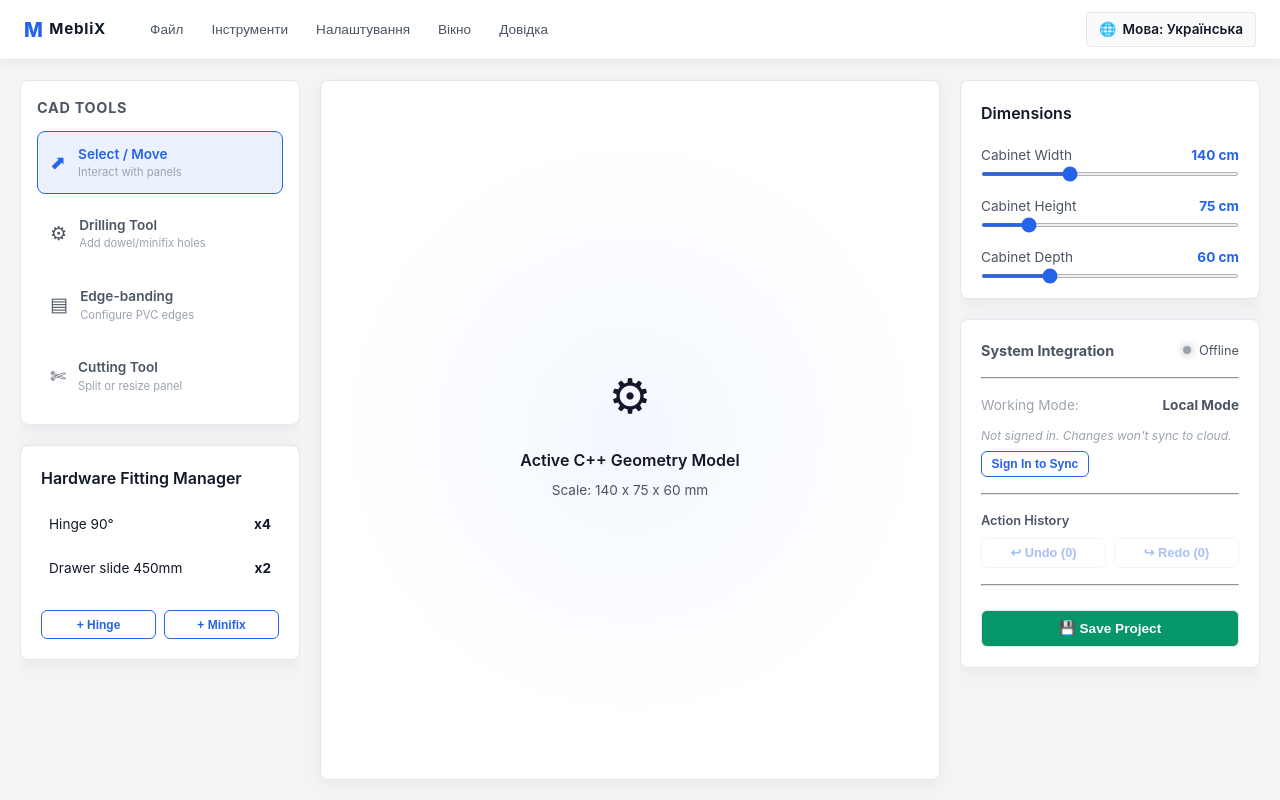
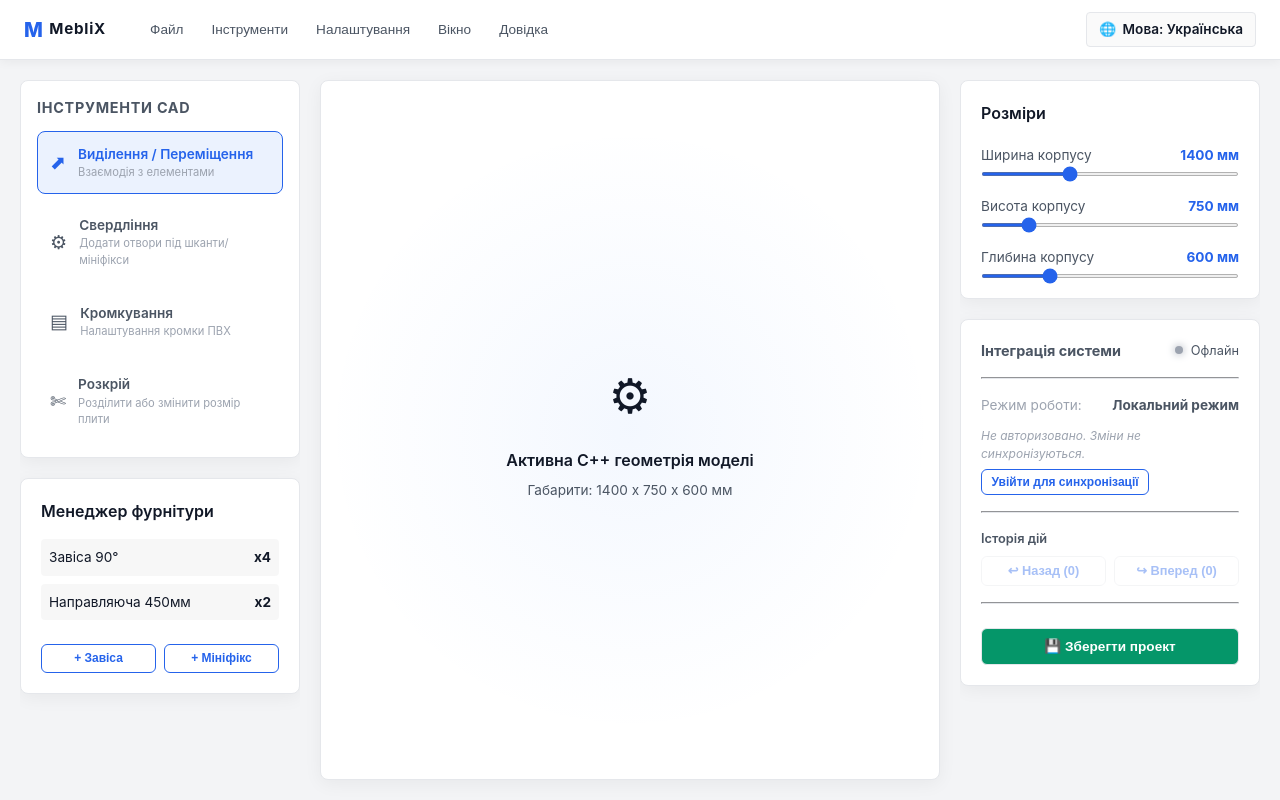
Before and after one commit to FranciscoFrank/MebliXDesktop, a React (Vite) app in the folder src/ui/: page / in a window 1280 px wide. Built offline with nearby package versions, Linux system fonts and the light colour scheme.

Commit message:
feat: add Ukrainian localization and switch dimensions to millimeters

```diff
--- a/src/ui/src/components/atoms/StatusIndicator.jsx
+++ b/src/ui/src/components/atoms/StatusIndicator.jsx
@@ -3,9 +3,12 @@ import React from 'react';
 export function StatusIndicator({ status }) {
   const getStatusColor = () => {
     switch (status) {
-      case 'Connected': return 'var(--accent-color)';
-      case 'Warning': return '#f59e0b';
-      case 'Error': return '#ef4444';
+      case 'Connected':
+      case 'Підключено': return 'var(--accent-color)';
+      case 'Warning':
+      case 'Попередження': return '#f59e0b';
+      case 'Error':
+      case 'Помилка': return '#ef4444';
       default: return 'var(--text-muted)';
     }
   };
--- a/src/ui/src/components/organisms/AdvancedToolbar.jsx
+++ b/src/ui/src/components/organisms/AdvancedToolbar.jsx
@@ -5,10 +5,10 @@ export function AdvancedToolbar({ onToolSelect }) {
   const [activeTool, setActiveTool] = useState('select');
 
   const tools = [
-    { id: 'select', icon: '⬈', label: 'Select / Move', description: 'Interact with panels' },
-    { id: 'drill', icon: '⚙', label: 'Drilling Tool', description: 'Add dowel/minifix holes' },
-    { id: 'edge', icon: '▤', label: 'Edge-banding', description: 'Configure PVC edges' },
-    { id: 'cut', icon: '✄', label: 'Cutting Tool', description: 'Split or resize panel' }
+    { id: 'select', icon: '⬈', label: 'Виділення / Переміщення', description: 'Взаємодія з елементами' },
+    { id: 'drill', icon: '⚙', label: 'Свердління', description: 'Додати отвори під шканти/мініфікси' },
+    { id: 'edge', icon: '▤', label: 'Кромкування', description: 'Налаштування кромки ПВХ' },
+    { id: 'cut', icon: '✄', label: 'Розкрій', description: 'Розділити або змінити розмір плити' }
   ];
 
   const handleToolClick = (toolId) => {
@@ -18,7 +18,7 @@ export function AdvancedToolbar({ onToolSelect }) {
 
   return (
     <div className="glass-panel" style={{ padding: '1rem', display: 'flex', flexDirection: 'column', gap: '0.75rem' }}>
-      <h3 style={{ fontSize: '0.9rem', color: 'var(--text-secondary)', textTransform: 'uppercase', letterSpacing: '0.05em' }}>CAD Tools</h3>
+      <h3 style={{ fontSize: '0.9rem', color: 'var(--text-secondary)', textTransform: 'uppercase', letterSpacing: '0.05em' }}>Інструменти CAD</h3>
       <div style={{ display: 'flex', flexDirection: 'column', gap: '0.5rem' }}>
         {tools.map(tool => (
           <ToolbarItem
--- a/src/ui/src/components/organisms/FittingManager.jsx
+++ b/src/ui/src/components/organisms/FittingManager.jsx
@@ -3,8 +3,8 @@ import Button from '../atoms/Button';
 
 export function FittingManager() {
   const [fittings, setFittings] = useState([
-    { id: 1, type: 'Hinge 90°', qty: 4 },
-    { id: 2, type: 'Drawer slide 450mm', qty: 2 }
+    { id: 1, type: 'Завіса 90°', qty: 4 },
+    { id: 2, type: 'Направляюча 450мм', qty: 2 }
   ]);
 
   const addFitting = (type) => {
@@ -19,12 +19,12 @@ export function FittingManager() {
 
   return (
     <div className="glass-panel" style={{ padding: '1.25rem', display: 'flex', flexDirection: 'column', gap: '1rem' }}>
-      <h3 style={{ fontSize: '1rem', fontWeight: 600 }}>Hardware Fitting Manager</h3>
+      <h3 style={{ fontSize: '1rem', fontWeight: 600 }}>Менеджер фурнітури</h3>
 
       {/* List */}
       <div style={{ display: 'flex', flexDirection: 'column', gap: '0.5rem' }}>
         {fittings.map(item => (
-          <div key={item.id} style={{ display: 'flex', justifyContent: 'space-between', fontSize: '0.85rem', background: 'rgba(255,255,255,0.02)', padding: '0.5rem', borderRadius: '4px' }}>
+          <div key={item.id} style={{ display: 'flex', justifyContent: 'space-between', fontSize: '0.85rem', background: 'rgba(0,0,0,0.03)', padding: '0.5rem', borderRadius: '4px' }}>
             <span>{item.type}</span>
             <strong>x{item.qty}</strong>
           </div>
@@ -33,8 +33,8 @@ export function FittingManager() {
 
       {/* Speed dial */}
       <div style={{ display: 'grid', gridTemplateColumns: '1fr 1fr', gap: '0.5rem', marginTop: '0.5rem' }}>
-        <Button variant="outline" onClick={() => addFitting('Hinge 90°')} style={{ fontSize: '0.75rem', padding: '0.4rem' }}>+ Hinge</Button>
-        <Button variant="outline" onClick={() => addFitting('Minifix Joint')} style={{ fontSize: '0.75rem', padding: '0.4rem' }}>+ Minifix</Button>
+        <Button variant="outline" onClick={() => addFitting('Завіса 90°')} style={{ fontSize: '0.75rem', padding: '0.4rem' }}>+ Завіса</Button>
+        <Button variant="outline" onClick={() => addFitting('З\'єднання Minifix')} style={{ fontSize: '0.75rem', padding: '0.4rem' }}>+ Мініфікс</Button>
       </div>
     </div>
   );
--- a/src/ui/src/components/organisms/SaveModal.jsx
+++ b/src/ui/src/components/organisms/SaveModal.jsx
@@ -54,7 +54,7 @@ export function SaveModal({ isOpen, onClose, onSaveLocal, onSaveCloud, isLoggedI
     <div style={modalOverlayStyle}>
       <div className="glass-panel" style={modalContentStyle}>
         <div style={{ display: 'flex', justifyContent: 'space-between', alignItems: 'center' }}>
-          <h3 style={{ fontSize: '1.2rem', fontWeight: 700 }}>Save Project</h3>
+          <h3 style={{ fontSize: '1.2rem', fontWeight: 700 }}>Зберегти проект</h3>
           <button
             onClick={onClose}
             style={{ background: 'none', border: 'none', color: 'var(--text-secondary)', fontSize: '1.2rem', cursor: 'pointer' }}
@@ -64,7 +64,7 @@ export function SaveModal({ isOpen, onClose, onSaveLocal, onSaveCloud, isLoggedI
         </div>
 
         <p style={{ color: 'var(--text-secondary)', fontSize: '0.85rem' }}>
-          Select the storage destination for your parametric model:
+          Оберіть місце збереження для вашої параметричної моделі:
         </p>
 
         <div style={{ display: 'flex', flexDirection: 'column', gap: '1rem' }}>
@@ -79,11 +79,11 @@ export function SaveModal({ isOpen, onClose, onSaveLocal, onSaveCloud, isLoggedI
             }}
           >
             <div style={{ display: 'flex', justifyContent: 'space-between', alignItems: 'center' }}>
-              <span style={{ fontWeight: 600, color: 'var(--text-primary)' }}>💾 Save Locally (.mbx)</span>
-              <span style={{ fontSize: '0.75rem', color: 'var(--text-muted)', border: '1px solid var(--text-muted)', padding: '0.1rem 0.4rem', borderRadius: '4px' }}>Offline First</span>
+              <span style={{ fontWeight: 600, color: 'var(--text-primary)' }}>💾 Зберегти локально (.mbx)</span>
+              <span style={{ fontSize: '0.75rem', color: 'var(--text-muted)', border: '1px solid var(--text-muted)', padding: '0.1rem 0.4rem', borderRadius: '4px' }}>Локальний файл</span>
             </div>
             <p style={{ fontSize: '0.75rem', color: 'var(--text-secondary)', lineHeight: '1.4' }}>
-              Saves the binary model parameters and complete design history (Undo/Redo action steps) to your computer. Excellent for offline work.
+              Зберігає геометричні параметри моделі та повну історію редагування (кроки Назад/Вперед) на вашому комп'ютері. Ідеально для автономної роботи.
             </p>
           </div>
 
@@ -97,22 +97,22 @@ export function SaveModal({ isOpen, onClose, onSaveLocal, onSaveCloud, isLoggedI
             }}
           >
             <div style={{ display: 'flex', justifyContent: 'space-between', alignItems: 'center' }}>
-              <span style={{ fontWeight: 600, color: 'var(--text-primary)' }}>☁️ Sync with MebliX Cloud</span>
-              <span style={{ fontSize: '0.75rem', color: 'var(--primary-color)', border: '1px solid var(--primary-color)', padding: '0.1rem 0.4rem', borderRadius: '4px' }}>Web Optimized</span>
+              <span style={{ fontWeight: 600, color: 'var(--text-primary)' }}>☁️ Синхронізувати з хмарою MebliX</span>
+              <span style={{ fontSize: '0.75rem', color: 'var(--primary-color)', border: '1px solid var(--primary-color)', padding: '0.1rem 0.4rem', borderRadius: '4px' }}>Веб-оптимізація</span>
             </div>
             <p style={{ fontSize: '0.75rem', color: 'var(--text-secondary)', lineHeight: '1.4' }}>
-              Compiles model geometry to highly optimized GLB/GLTF mesh and generates thumbnail preview directly in C++ Core, then uploads via Casablanca REST SDK. Necessary for synchronization with MebliX Web Configurator.
+              Компілює геометрію моделі у високооптимізований 3D-меш GLB/GLTF та генерує ескіз у C++ ядрі, після чого завантажує через Casablanca REST SDK. Необхідно для синхронізації з веб-конфігуратором MebliX.
             </p>
             {!isLoggedIn && (
               <div style={{ fontSize: '0.7rem', color: '#f59e0b', marginTop: '0.25rem', fontWeight: 600 }}>
-                ⚠️ Requires account authentication. You will be prompted to log in.
+                ⚠️ Потрібна авторизація облікового запису. Вам буде запропоновано увійти.
               </div>
             )}
           </div>
         </div>
 
         <div style={{ display: 'flex', justifyContent: 'flex-end', marginTop: '0.5rem' }}>
-          <Button variant="outline" onClick={onClose}>Cancel</Button>
+          <Button variant="outline" onClick={onClose}>Скасувати</Button>
         </div>
       </div>
     </div>
--- a/src/ui/src/components/organisms/StatusPanel.jsx
+++ b/src/ui/src/components/organisms/StatusPanel.jsx
@@ -18,8 +18,8 @@ export function StatusPanel({
   return (
     <div className="glass-panel" style={{ padding: '1.25rem', display: 'flex', flexDirection: 'column', gap: '1rem' }}>
       <div style={{ display: 'flex', justifyContent: 'space-between', alignItems: 'center' }}>
-        <h4 style={{ fontSize: '0.9rem', color: 'var(--text-secondary)' }}>System Integration</h4>
-        <StatusIndicator status={syncStatus === 'Connected' ? 'Connected' : 'Offline'} />
+        <h4 style={{ fontSize: '0.9rem', color: 'var(--text-secondary)' }}>Інтеграція системи</h4>
+        <StatusIndicator status={syncStatus === 'Connected' ? 'Підключено' : 'Офлайн'} />
       </div>
 
       <hr style={{ borderColor: 'var(--panel-border)' }} />
@@ -27,30 +27,30 @@ export function StatusPanel({
       {/* Mode and Account status */}
       <div style={{ display: 'flex', flexDirection: 'column', gap: '0.5rem', fontSize: '0.85rem' }}>
         <div style={{ display: 'flex', justifyContent: 'space-between', alignItems: 'center' }}>
-          <span style={{ color: 'var(--text-muted)' }}>Working Mode:</span>
+          <span style={{ color: 'var(--text-muted)' }}>Режим роботи:</span>
           <strong style={{ color: isOffline ? 'var(--text-secondary)' : 'var(--accent-color)' }}>
-            {isOffline ? 'Local Mode' : 'Cloud Mode'}
+            {isOffline ? 'Локальний режим' : 'Хмарний режим'}
           </strong>
         </div>
 
         {user ? (
           <div style={{ display: 'flex', flexDirection: 'column', gap: '0.4rem', marginTop: '0.2rem' }}>
             <div style={{ display: 'flex', justifyContent: 'space-between' }}>
-              <span style={{ color: 'var(--text-muted)' }}>Account:</span>
+              <span style={{ color: 'var(--text-muted)' }}>Акаунт:</span>
               <span>{user.username}</span>
             </div>
             <button
               onClick={onLogout}
               style={{ alignSelf: 'flex-end', background: 'none', border: 'none', color: '#ef4444', fontSize: '0.75rem', cursor: 'pointer', padding: 0 }}
             >
-              Sign Out
+              Вийти
             </button>
           </div>
         ) : (
           <div style={{ display: 'flex', flexDirection: 'column', gap: '0.4rem', marginTop: '0.2rem' }}>
-            <span style={{ fontSize: '0.75rem', color: 'var(--text-muted)', fontStyle: 'italic' }}>Not signed in. Changes won't sync to cloud.</span>
+            <span style={{ fontSize: '0.75rem', color: 'var(--text-muted)', fontStyle: 'italic' }}>Не авторизовано. Зміни не синхронізуються.</span>
             <Button variant="outline" onClick={onLoginClick} style={{ padding: '0.3rem 0.6rem', fontSize: '0.75rem', alignSelf: 'flex-start' }}>
-              Sign In to Sync
+              Увійти для синхронізації
             </Button>
           </div>
         )}
@@ -60,21 +60,21 @@ export function StatusPanel({
 
       {/* Undo/Redo parameters control history */}
       <div style={{ display: 'flex', flexDirection: 'column', gap: '0.5rem' }}>
-        <span style={{ fontSize: '0.8rem', color: 'var(--text-secondary)', fontWeight: 600 }}>Action History</span>
+        <span style={{ fontSize: '0.8rem', color: 'var(--text-secondary)', fontWeight: 600 }}>Історія дій</span>
         <div style={{ display: 'flex', gap: '0.5rem' }}>
           <Button
             variant="outline"
             onClick={onUndo}
             style={{ flex: 1, padding: '0.4rem', fontSize: '0.8rem', borderColor: undoSize > 0 ? 'var(--primary-color)' : 'var(--panel-border)', opacity: undoSize > 0 ? 1 : 0.4 }}
           >
-            ↩ Undo ({undoSize})
+            ↩ Назад ({undoSize})
           </Button>
           <Button
             variant="outline"
             onClick={onRedo}
             style={{ flex: 1, padding: '0.4rem', fontSize: '0.8rem', borderColor: redoSize > 0 ? 'var(--primary-color)' : 'var(--panel-border)', opacity: redoSize > 0 ? 1 : 0.4 }}
           >
-            ↪ Redo ({redoSize})
+            ↪ Вперед ({redoSize})
           </Button>
         </div>
       </div>
@@ -84,23 +84,23 @@ export function StatusPanel({
       {/* Cloud manufacturing progress status */}
       {!isOffline && activeOrder ? (
         <div style={{ display: 'flex', flexDirection: 'column', gap: '0.5rem', fontSize: '0.85rem' }}>
-          <div style={{ color: 'var(--text-muted)' }}>Linked Cloud Order:</div>
+          <div style={{ color: 'var(--text-muted)' }}>Пов'язане хмарне замовлення:</div>
           <div style={{ display: 'flex', justifyContent: 'space-between' }}>
-            <span>Order ID:</span>
+            <span>ID замовлення:</span>
             <strong>#{activeOrder.id}</strong>
           </div>
           <div style={{ display: 'flex', justifyContent: 'space-between' }}>
-            <span>Status:</span>
-            <span style={{ color: '#f59e0b', fontWeight: 600 }}>{activeOrder.stage || 'In Queue'}</span>
+            <span>Статус:</span>
+            <span style={{ color: '#f59e0b', fontWeight: 600 }}>{activeOrder.stage === 'In Queue' ? 'В черзі' : (activeOrder.stage || 'В черзі')}</span>
           </div>
         </div>
       ) : !isOffline ? (
-        <p style={{ fontSize: '0.8rem', color: 'var(--text-muted)', fontStyle: 'italic' }}>No active manufacturing order linked.</p>
+        <p style={{ fontSize: '0.8rem', color: 'var(--text-muted)', fontStyle: 'italic' }}>Немає активних виробничих замовлень.</p>
       ) : null}
 
       <div style={{ marginTop: '0.5rem' }}>
         <Button variant="accent" onClick={onSaveClick} style={{ width: '100%' }}>
-          💾 Save Project
+          💾 Зберегти проект
         </Button>
       </div>
     </div>
--- a/src/ui/src/components/pages/DesktopPage.jsx
+++ b/src/ui/src/components/pages/DesktopPage.jsx
@@ -8,9 +8,9 @@ import AuthModal from '../organisms/AuthModal';
 import SaveModal from '../organisms/SaveModal';
 
 export function DesktopPage() {
-  const [width, setWidth] = useState(140);
-  const [height, setHeight] = useState(75);
-  const [depth, setDepth] = useState(60);
+  const [width, setWidth] = useState(1400);
+  const [height, setHeight] = useState(750);
+  const [depth, setDepth] = useState(600);
 
   // Undo/Redo state tracking
   const [undoStack, setUndoStack] = useState([]);
@@ -46,9 +46,9 @@ export function DesktopPage() {
           }
           if (data.undoStack) setUndoStack(data.undoStack);
           if (data.redoStack) setRedoStack(data.redoStack);
-          console.log('[IPC C++ Core] Restored parameters and history from config.mbx');
+          console.log('[IPC C++ Core] Відновлено параметри та історію з config.mbx');
         } catch (err) {
-          console.log('[IPC C++ Core] No valid config.mbx history restored:', err.message);
+          console.log('[IPC C++ Core] Не знайдено збереженої історії config.mbx:', err.message);
         }
       });
     }
@@ -177,13 +177,13 @@ export function DesktopPage() {
     if (window.saveLocalProject) {
       window.saveLocalProject('config.mbx', dimensionsStr, undoStr, redoStr).then((res) => {
         if (res === 'true') {
-          alert('Project + Undo/Redo history successfully saved locally to config.mbx!');
+          alert('Проект та історію дій успішно збережено локально у config.mbx!');
         } else {
-          alert('C++ Core Error saving project.');
+          alert('Помилка C++ ядра при збереженні проекту.');
         }
       });
     } else {
-      alert('Saved locally as config.mbx (Simulated outside native container).');
+      alert('Збережено локально як config.mbx (симуляція поза нативним контейнером).');
     }
   };
 
@@ -202,17 +202,17 @@ export function DesktopPage() {
         try {
           const response = JSON.parse(responseStr);
           if (response.status === 'success') {
-            alert(`Cloud Sync Successful!\n- GLB model URL: ${response.cloudUrl}\n- Preview image URL: ${response.thumbnailUrl}`);
+            alert(`Синхронізація з хмарою успішна!\n- URL GLB-моделі: ${response.cloudUrl}\n- URL ескізу: ${response.thumbnailUrl}`);
             setIsSaveModalOpen(false);
           } else {
-            alert(`Sync Failed: ${response.message}`);
+            alert(`Синхронізація завершилася помилкою: ${response.message}`);
           }
         } catch (e) {
-          alert(`Failed parsing response: ${e.message}`);
+          alert(`Помилка парсингу відповіді: ${e.message}`);
         }
       });
     } else {
-      alert('Sync parameters with cloud (Simulated outside native container).');
+      alert('Синхронізація параметрів із хмарою (симуляція поза нативним контейнером).');
       setIsSaveModalOpen(false);
     }
   };
@@ -286,10 +286,10 @@ export function DesktopPage() {
         rightSidebar={
           <>
             <div className="glass-panel" style={{ padding: '1.25rem', display: 'flex', flexDirection: 'column', gap: '1.25rem' }}>
-              <h3 style={{ fontSize: '1rem', fontWeight: 600 }}>Dimensions</h3>
-              <ParameterSlider label="Cabinet Width" value={width} min={60} max={300} onChange={handleWidthChange} />
-              <ParameterSlider label="Cabinet Height" value={height} min={40} max={250} onChange={handleHeightChange} />
-              <ParameterSlider label="Cabinet Depth" value={depth} min={40} max={120} onChange={handleDepthChange} />
+              <h3 style={{ fontSize: '1rem', fontWeight: 600 }}>Розміри</h3>
+              <ParameterSlider label="Ширина корпусу" value={width} min={600} max={3000} unit="мм" onChange={handleWidthChange} />
+              <ParameterSlider label="Висота корпусу" value={height} min={400} max={2500} unit="мм" onChange={handleHeightChange} />
+              <ParameterSlider label="Глибина корпусу" value={depth} min={400} max={1200} unit="мм" onChange={handleDepthChange} />
             </div>
             <StatusPanel
               syncStatus={syncStatus}
@@ -311,9 +311,9 @@ export function DesktopPage() {
             <div style={{ position: 'absolute', top: 0, left: 0, width: '100%', height: '100%', background: 'radial-gradient(circle, rgba(59,130,246,0.06) 0%, transparent 65%)' }}></div>
             <div style={{ zIndex: 1, textAlign: 'center' }}>
               <div style={{ fontSize: '3rem', marginBottom: '1rem' }}>⚙</div>
-              <h4 style={{ fontWeight: 600 }}>Active C++ Geometry Model</h4>
+              <h4 style={{ fontWeight: 600 }}>Активна C++ геометрія моделі</h4>
               <p style={{ color: 'var(--text-secondary)', fontSize: '0.85rem', marginTop: '0.5rem' }}>
-                Scale: {width} x {height} x {depth} mm
+                Габарити: {width} x {height} x {depth} мм
               </p>
             </div>
           </div>
```
Also changed, not shown: src/ui/src/components/organisms/AuthModal.jsx (+14 -14 lines).
